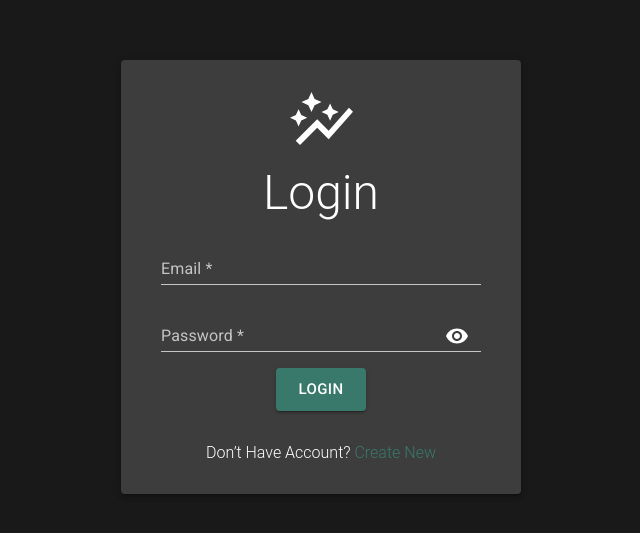
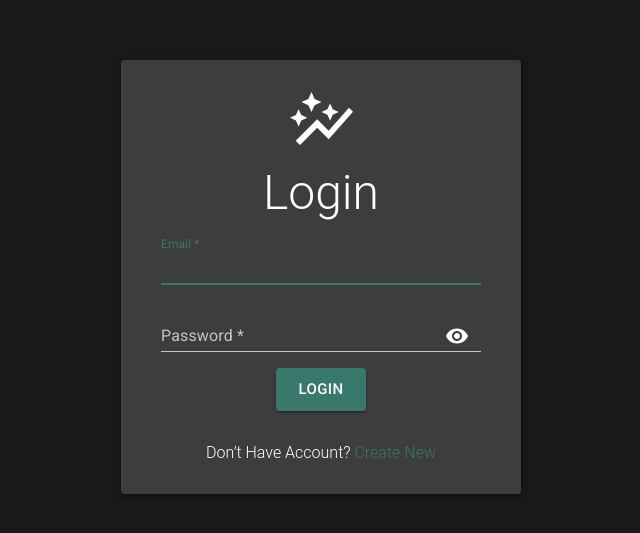
Before and after one commit to Jaysuthar67/Issue-Project-Tracker, a React (Create React App) app: page / in a window 1280 px wide. Shown: the part 123-656 px from the top of the page, without its empty margins (319-959 px from the left). Built offline with nearby package versions, Linux system fonts and the light colour scheme.

Commit message:
..js progress ..login..

```diff
--- a/src/App.css
+++ b/src/App.css
@@ -6,5 +6,5 @@
   justify-content: center;
   height: 100vh;
   width: 100%;
-  overflow: hidden;
+  /*overflow: hidden;*/
 }
--- a/src/components/login.css
+++ b/src/components/login.css
@@ -29,6 +29,7 @@
 .login-Paper h3 {
     font-family: "Roboto Light", sans-serif;
     margin-bottom: 1rem;
+    overflow: hidden;
 }
 
 .login-form-Logo {
--- a/src/components/login.js
+++ b/src/components/login.js
@@ -8,12 +8,14 @@ import {
     Input,
     InputAdornment,
     InputLabel,
+    LinearProgress,
     Link,
     Paper,
     Typography
 } from "@material-ui/core";
 import logo from '../assets/AppIcon.svg';
 import {Visibility, VisibilityOff} from "@material-ui/icons";
+import {validateEmail} from "./helperFunctions";
 
 class Login extends Component {
     constructor(props) {
@@ -28,9 +30,19 @@ class Login extends Component {
     }
 
     loginClickHandler = () => {
-        this.setState({
-            loading: !this.state.loading
-        })
+        if (this.state.emailNotValid) {
+            this.emailRef.current.children[0].focus()
+        } else {
+            this.setState({
+                loading: true
+            })
+            setTimeout(()=>{
+                this.setState({
+                    loading: false
+                })
+            }, 2000);
+            // alert(`Email : ${this.emailRef.current.children[0].value}\nPassword : ${this.passwordRef.current.children[0].value}`)
+        }
     }
     handleClickShowPassword = () => {
         this.setState({
@@ -43,8 +55,15 @@ class Login extends Component {
         })
     }
     emailValidator = (e) => {
-        console.log(e.target.value)
-        console.log(this.emailRef.current.children[0].value)
+        if (validateEmail(e.target.value)) {
+            this.setState({
+                emailNotValid: false
+            })
+        } else {
+            this.setState({
+                emailNotValid: true
+            })
+        }
     }
 
     componentDidMount() {
@@ -55,26 +74,29 @@ class Login extends Component {
         return (
             <div className="login-container">
                 <Paper elevation={3} className="w-100 login-Paper">
+                    {this.state.loading ? <LinearProgress className="w-100"/> : ""}
+                    {/*<Alert severity="error">This is an error alert — check it out!</Alert>*/}
                     <div className="login-form-Logo"><img src={logo} alt="logo"/></div>
                     <Typography variant="h3">
                         Login
                     </Typography>
                     <form className="login-form" autoComplete="off">
-                        <FormControl className="login-items" fullWidth={true} error={this.state.emailNotValid}>
+                        <FormControl className="login-items" fullWidth={true} error={this.state.emailNotValid}
+                                     disabled={this.state.loading}>
                             <InputLabel htmlFor="email">Email *</InputLabel>
-                            <Input onBlur={this.emailValidator} id="email" type="email" ref={this.emailRef}/>
+                            <Input onBlur={this.emailValidator} id="email" type="email" ref={this.emailRef} autoFocus/>
                             <FormHelperText
-                                id="my-helper-text">{this.state.emailNotValid ? "Email Invalid" : ""}</FormHelperText>
+                                id="my-helper-text">{this.state.emailNotValid ? "Please enter valid Email Address" : ""}</FormHelperText>
                         </FormControl>
-                        <FormControl className="login-items" fullWidth={true}>
+                        <FormControl className="login-items" fullWidth={true} disabled={this.state.loading}>
                             <InputLabel htmlFor="email">Password *</InputLabel>
                             <Input id="password" ref={this.passwordRef}
                                    type={this.state.showPassword ? "text" : "password"}
                                    endAdornment={
                                        <InputAdornment position="end">
-                                           <IconButton
-                                               aria-label="toggle password visibility"
-                                               onClick={this.handleClickShowPassword}
+                                           <IconButton disabled={this.state.loading}
+                                                       aria-label="toggle password visibility"
+                                                       onClick={this.handleClickShowPassword}
                                            >
                                                {this.state.showPassword ? <VisibilityOff/> : <Visibility/>}
                                            </IconButton>
@@ -82,7 +104,8 @@ class Login extends Component {
                                    }
                             />
                         </FormControl>
-                        <Button className="login-items" onClick={this.loginClickHandler} variant="contained"
+                        <Button className="login-items" disabled={this.state.loading}
+                                onClick={this.loginClickHandler} variant="contained"
                                 size="large" color="primary">
                             Login
                         </Button>
```
